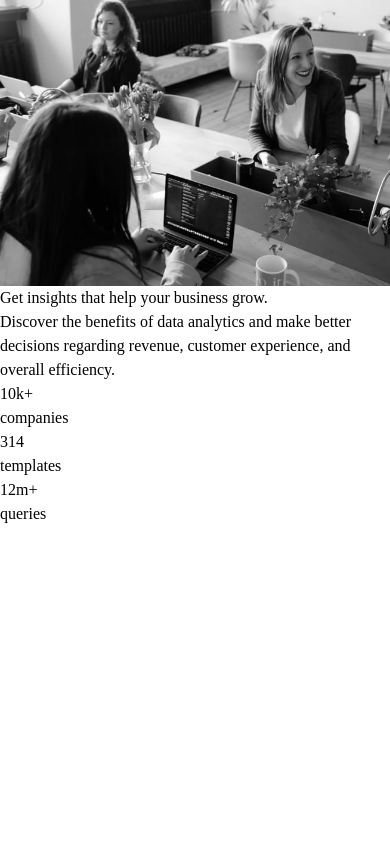
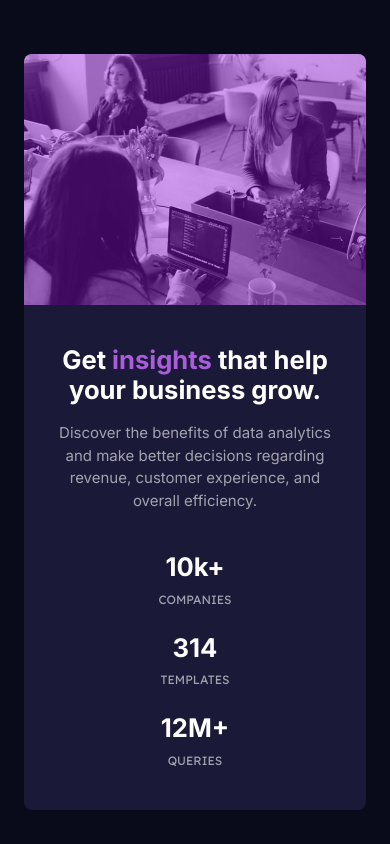
Before and after one commit to Moses2308/stats-card-component, a plain HTML site: page index.html in a window 390 px wide. Drawn offline with Linux system fonts and the light colour scheme.

Commit message:
finished styles for mobile layout

```diff
--- a/index.html
+++ b/index.html
@@ -24,18 +24,20 @@
     />
   </head>
   <body>
+    <header></header>
     <main>
-      <header></header>
       <article class="stat-card">
         <picture>
           <!-- TODO make the source element -->
           <img src="images/image-header-mobile.jpg" />
+          <div class="filter"></div>
         </picture>
 
         <section class="info">
           <div class="info__text">
-            <p class="text__heading">
-              Get insights that help your business grow.
+            <p class="highlight">
+              Get <span class="accent">insights</span> that help your business
+              grow.
             </p>
             <p class="text__pitch">
               Discover the benefits of data analytics and make better decisions
@@ -45,15 +47,15 @@
 
           <div class="info__data">
             <div class="data__chunk">
-              <p>10k+</p>
+              <p class="highlight">10k+</p>
               <p>companies</p>
             </div>
             <div class="data__chunk">
-              <p>314</p>
+              <p class="highlight">314</p>
               <p>templates</p>
             </div>
             <div class="data__chunk">
-              <p>12m+</p>
+              <p class="highlight">12M+</p>
               <p>queries</p>
             </div>
           </div>
--- a/style.css
+++ b/style.css
@@ -2,8 +2,73 @@
   --color-dark-blue: hsl(233, 47%, 7%);
   --color-desat-blue: hsl(244, 38%, 16%);
   --color-violet: hsl(277, 64%, 61%);
+  --color-plumb: hsl(277, 86%, 48%);
 
   --color-white: hsl(0, 0%, 100%);
   --transparent-white: hsla(0, 0%, 100%, 0.75);
   --transparent-white-stat: hsla(0, 0%, 100%, 0.6);
+
+  --weight-heavy: 700;
+  --weight-reg: 400;
 }
+
+body {
+  min-height: 100vh;
+  display: grid;
+  place-items: center;
+  background-color: var(--color-dark-blue);
+
+  color: var(--transparent-white-stat);
+  font-family: "Inter", sans-serif;
+  font-size: 15px;
+  font-weight: var(--weight-reg);
+}
+.stat-card {
+  background-color: var(--color-desat-blue);
+  border-radius: 0.5rem;
+  overflow: hidden;
+  margin: 1.5rem;
+  text-align: center;
+}
+.stat-card picture {
+  position: relative;
+}
+.filter {
+  background-color: var(--color-plumb);
+  height: 100%;
+  width: 100%;
+  position: absolute;
+  top: 0;
+  opacity: 0.4;
+}
+.highlight {
+  color: var(--color-white);
+  font-size: 1.6rem;
+  font-weight: var(--weight-heavy);
+  line-height: 1.2;
+}
+.accent {
+  color: var(--color-violet);
+}
+.info {
+  margin: 2.5rem 2rem;
+  display: grid;
+  gap: 2.5rem;
+}
+.info__text,
+.info__data {
+  display: flex;
+  flex-direction: column;
+  gap: 1rem;
+  align-items: center;
+}
+.info__data {
+  gap: 1.5rem;
+}
+
+.data__chunk > p:nth-of-type(2) {
+  text-transform: uppercase;
+  font-family: "Lexend Deca", sans-serif;
+  margin-top: 0.5rem;
+  font-size: 0.75rem;
+}
```
